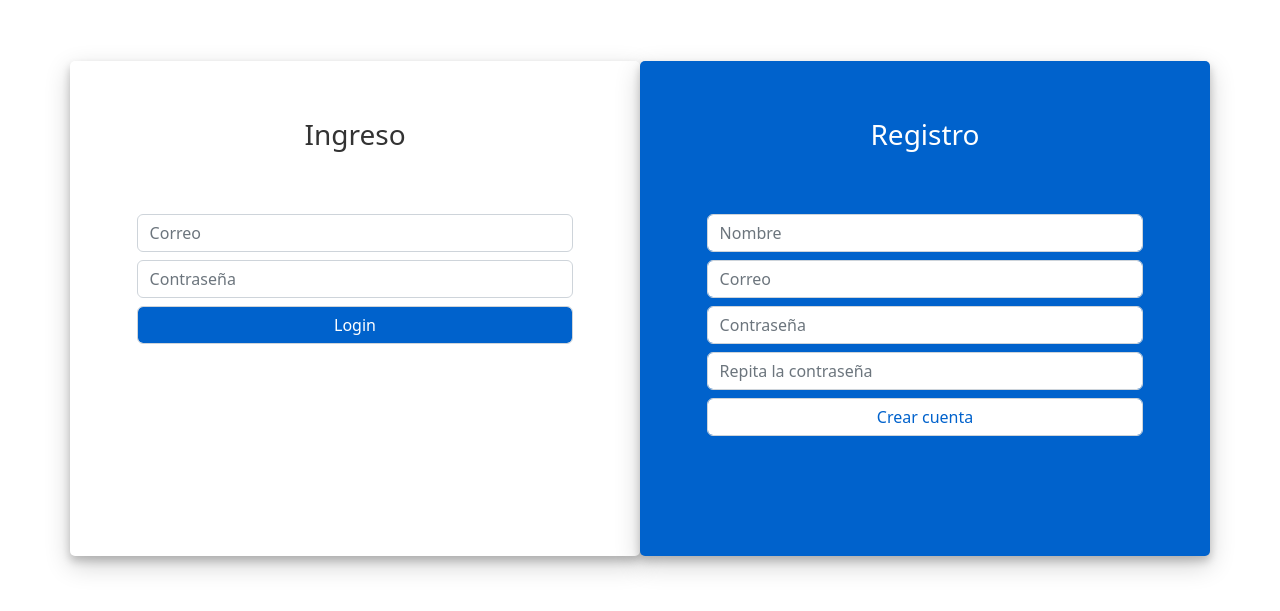
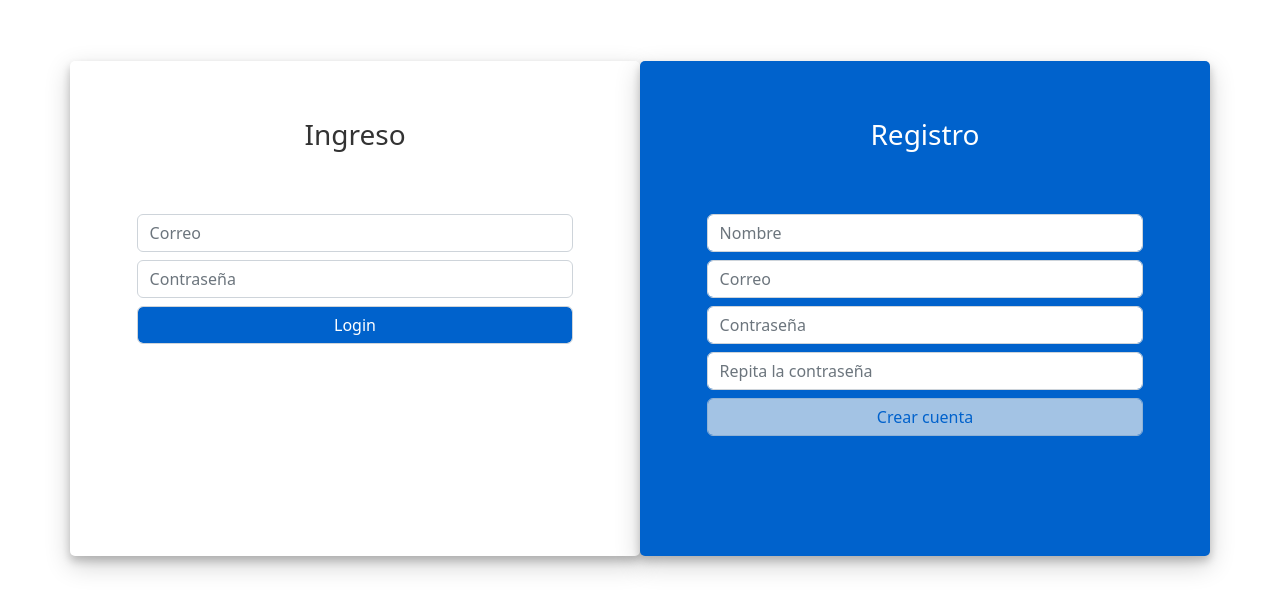
Before and after one commit to joanC0492/calendar-app, a React (Vite) app: page /auth/login in a window 1280 px wide. Shown: the part 131-742 px from the top of the page. Built offline with nearby package versions, Linux system fonts and the light colour scheme.

Commit message:
414. Creación de un nuevo usuario

```diff
--- a/src/app/auth/pages/Login/Login.module.scss
+++ b/src/app/auth/pages/Login/Login.module.scss
@@ -29,6 +29,10 @@
   padding: 1.5%;
   border: none;
   cursor: pointer;
+  &:disabled {
+    opacity: 0.7 !important;
+    cursor: no-drop;
+  }
 }
 .login-form-1 .btnSubmit {
   color: #fff;
--- a/src/app/auth/pages/Login/Login.tsx
+++ b/src/app/auth/pages/Login/Login.tsx
@@ -1,9 +1,9 @@
 import { Container, Row, Col, Form } from "react-bootstrap";
 import css from "./Login.module.scss";
-import { IinitialForm } from "@/app/auth/domain";
+import { IformValidations, IinitialForm } from "@/app/auth/domain";
 import { useAuthStore, useForm } from "@/shared/hooks";
 import Swal from "sweetalert2";
-import { useEffect } from "react";
+import { useEffect, useMemo } from "react";
 
 const loginFormFields: IinitialForm = {
   loginEmail: "",
@@ -16,13 +16,40 @@ const registerFormFields: IinitialForm = {
   registerPassword2: "",
 };
 
+const formRegisterValidations: IformValidations = {
+  registerName: [
+    (value: string): boolean => value.trim().length > 0,
+    "El nombre es obligatorio",
+  ],
+  registerEmail: [
+    (value: string): boolean => value.includes("@"),
+    "El correo debe de tener un arroba",
+  ],
+  registerPassword: [
+    (value: string): boolean => value.length >= 6,
+    "El password debe de tener al menos 6 letras",
+  ],
+  registerPassword2: [
+    (value: string): boolean => value.length >= 6,
+    "El password debe de tener al menos 6 letras",
+  ],
+};
+
 export const Login = () => {
-  const { startLogin, errorMessage } = useAuthStore();
+  const { startLogin, startRegister, status, errorMessage } = useAuthStore();
 
   const { formState: formLoginState, onInputChange: onLoginInputChange } =
     useForm(loginFormFields);
-  const { formState: formRegisterState, onInputChange: onRegisterChange } =
-    useForm(registerFormFields);
+  const {
+    formState: formRegisterState,
+    onInputChange: onRegisterChange,
+    isFormValid,
+  } = useForm(registerFormFields, formRegisterValidations);
+
+  const isCheckingAuthentication: boolean = useMemo(
+    () => status === "checking",
+    [status]
+  );
 
   const loginSubmit = (e: React.FormEvent<HTMLFormElement>): void => {
     e.preventDefault();
@@ -35,14 +62,35 @@ export const Login = () => {
 
   const registerSubmit = (e: React.FormEvent<HTMLFormElement>): void => {
     e.preventDefault();
-    console.log(formRegisterState);
+    // En caso algun input este mal
+    if (!isFormValid) {
+      Swal.fire("Error en el registro", "Revise los campos llenados", "error");
+      return;
+    }
+    // La contraseña y la repetecion deben ser iguales
+    if (
+      formRegisterState.registerPassword !== formRegisterState.registerPassword2
+    ) {
+      Swal.fire("Error en el registro", "Contraseñas no son iguales", "error");
+      return;
+    }
+    //
+    // console.log(formRegisterState);
+    startRegister({
+      name: formRegisterState.registerName,
+      email: formRegisterState.registerEmail,
+      password: formRegisterState.registerPassword,
+    });
   };
 
   useEffect(() => {
+    console.log("errorMessage", errorMessage);
     if (errorMessage !== null) {
       Swal.fire("Error en la autenticación", errorMessage, "error");
     }
   }, [errorMessage]);
+  // console.log("isCheckingAuthentication", isCheckingAuthentication);
+  // console.log("isFormValid", isFormValid);
 
   return (
     <Container className={css["login-container"]}>
@@ -129,6 +177,8 @@ export const Login = () => {
                 type="submit"
                 className={css["btnSubmit"]}
                 value="Crear cuenta"
+                // disabled={isCheckingAuthentication || !isFormValid}
+                disabled={!isFormValid}
               />
             </Form.Group>
           </Form>
--- a/src/shared/hooks/useAuthStore.ts
+++ b/src/shared/hooks/useAuthStore.ts
@@ -26,6 +26,24 @@ export const useAuthStore = () => {
     uid: string;
   }
 
+  interface IPostRegister {
+    name: string;
+    email: string;
+    password: string;
+  }
+  interface IRegisterResponse {
+    name: string;
+    ok: boolean;
+    token: string;
+    uid: string;
+  }
+
+  interface Ierror {
+    response: {
+      data: { msg: string };
+    };
+  }
+
   // Es asincrona porque consultara al backend
   const startLogin = async ({
     email,
@@ -49,8 +67,36 @@ export const useAuthStore = () => {
     } catch (error) {
       console.log({ error });
       dispatch(onLogout("Credenciales incorrectas"));
+      //Limpiamos el mensaje de error
+      setTimeout(() => {
+        dispatch(clearErrorMessage());
+      }, 1000);
+    }
+  };
 
-      //Limpiamos el mensaje de error
+  const startRegister = async ({
+    name,
+    email,
+    password,
+  }: IinitialForm): Promise<void> => {
+    dispatch(onChecking());
+
+    const body: IPostRegister = {
+      name: name as string,
+      email: email as string,
+      password: password as string,
+    };
+    try {
+      const res = await calendarApi.post("/auth/new", body);
+      const data: IRegisterResponse = res.data;
+      localStorage.setItem("TOKEN", data.token);
+      localStorage.setItem("TOKEN-INIT-DATE", new Date().getTime().toString());
+      console.log(data);
+      dispatch(onLogin({ uid: data.uid, name: data.name }));
+    } catch (error: any) {
+
+      dispatch(onLogout(error.response.data.msg || "---"));
+
       setTimeout(() => {
         dispatch(clearErrorMessage());
       }, 1000);
@@ -64,5 +110,6 @@ export const useAuthStore = () => {
     user,
     // methods
     startLogin,
+    startRegister,
   };
 };
```
